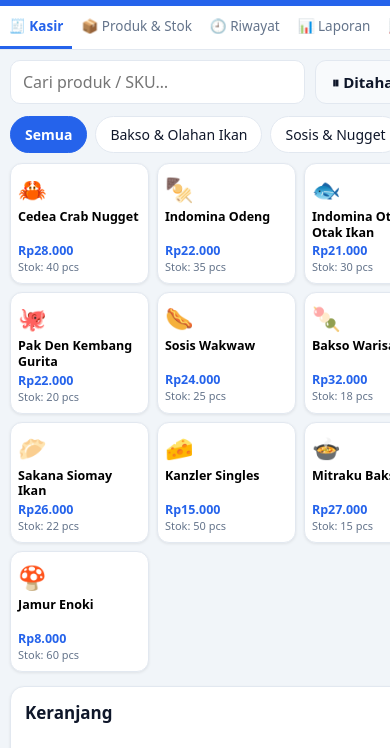
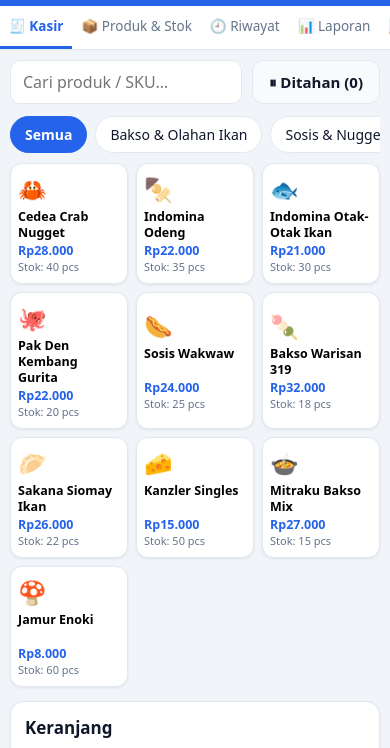
Before and after one commit to knodelta785/kasir-onga, a plain HTML site: page docs/index.html in a window 390 px wide. Shown: the part 50-798 px from the top of the page. Drawn offline with Linux system fonts and the light colour scheme.

Commit message:
Perbaiki akar overflow mobile

```diff
--- a/docs/index.html
+++ b/docs/index.html
@@ -19,7 +19,8 @@ html[data-theme="dark"]{
   --shadow:0 1px 3px rgba(0,0,0,.4);
 }
 *{box-sizing:border-box; -webkit-tap-highlight-color:transparent}
-html,body{overflow-x:clip}
+html{overflow-x:clip}
+body{overflow-x:hidden}
 body{margin:0; font-family:system-ui,-apple-system,"Segoe UI",Roboto,sans-serif; background:var(--bg); color:var(--text)}
 button{font-family:inherit; cursor:pointer}
 input,select,textarea{font-family:inherit; font-size:15px; padding:10px 12px; border:1px solid var(--border); border-radius:10px; background:var(--surface); color:var(--text); width:100%}
@@ -63,14 +64,15 @@ td.num,th.num{text-align:right; white-space:nowrap}
 .empty{padding:28px; text-align:center; color:var(--muted)}
 
 /* ===== Kasir ===== */
-.kasir-layout{display:grid; grid-template-columns:1fr; gap:14px}
-@media(min-width:900px){ .kasir-layout{grid-template-columns:1.7fr 1fr} }
-.chips{display:flex; gap:8px; overflow-x:auto; padding:2px 0 10px; scrollbar-width:none}
+.kasir-layout{display:grid; grid-template-columns:minmax(0,1fr); gap:14px}
+.kasir-layout > *{min-width:0}
+@media(min-width:900px){ .kasir-layout{grid-template-columns:minmax(0,1.7fr) minmax(0,1fr)} }
+.chips{display:flex; gap:8px; overflow-x:auto; padding:2px 0 10px; scrollbar-width:none; max-width:100%; min-width:0}
 .chips::-webkit-scrollbar{display:none}
 .chips button{flex:none; border:1px solid var(--border); background:var(--surface); color:var(--text); padding:8px 14px; border-radius:999px; font-size:14px}
 .chips button.active{background:var(--accent); color:#fff; border-color:var(--accent); font-weight:700}
-.prodgrid{display:grid; grid-template-columns:repeat(auto-fill,minmax(108px,1fr)); gap:10px}
-.prod{background:var(--surface); border:1px solid var(--border); border-radius:14px; padding:12px 10px; text-align:left; box-shadow:var(--shadow); position:relative; width:100%}
+.prodgrid{display:grid; grid-template-columns:repeat(auto-fill,minmax(108px,1fr)); gap:10px; min-width:0}
+.prod{background:var(--surface); border:1px solid var(--border); border-radius:14px; padding:12px 10px; text-align:left; box-shadow:var(--shadow); position:relative; width:100%; min-width:0; overflow:hidden}
 .prod:active{transform:scale(.97)}
 .prod .emoji{font-size:30px}
 .prod .nm{font-weight:600; font-size:14px; margin-top:6px; line-height:1.25; min-height:35px}
```
